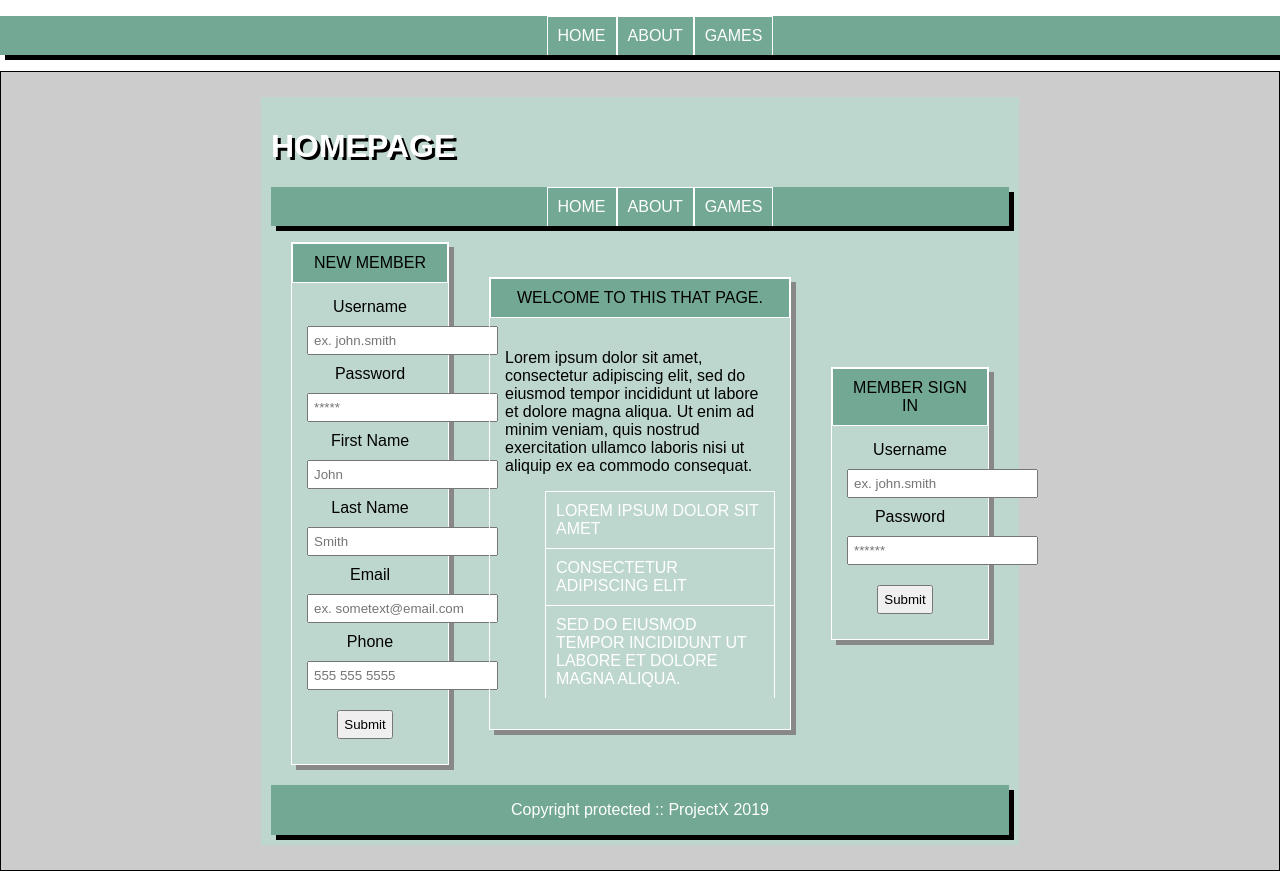
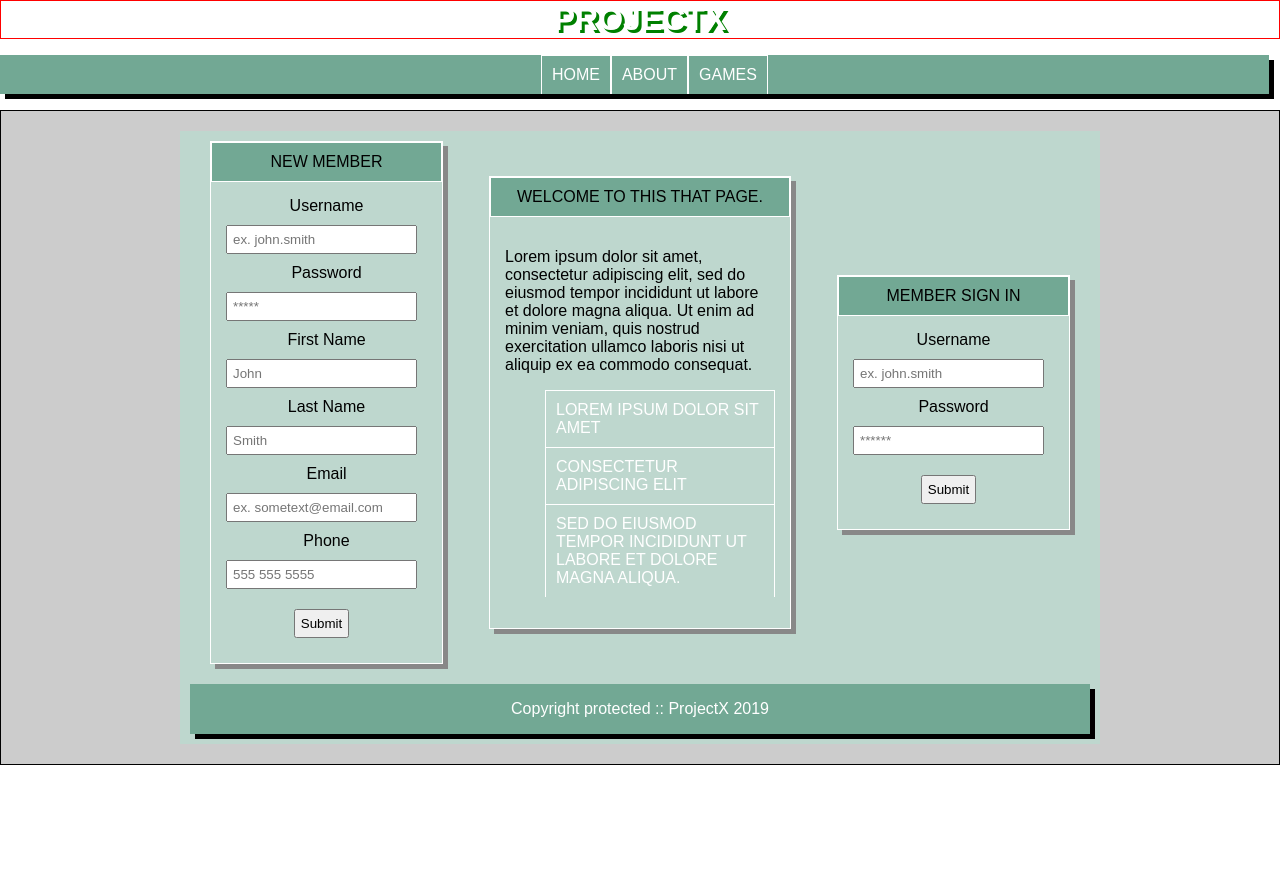
Before and after one commit to techworks-pro/ProjectX, a React (Create React App) app: page / in a window 1280 px wide. After the commit the page ends 800 px from the top, so only its background shows below. Built offline with nearby package versions, Linux system fonts and the light colour scheme; a small style sheet from the web is missing.

Commit message:
added new component Header and working on homepage display

```diff
--- a/src/App.css
+++ b/src/App.css
@@ -43,9 +43,10 @@
 }
 
 .app{
-  margin: 5px 15rem;
+  margin: 0 auto;
   background: #BED7CE;
-  padding: 10px
+  padding: 10px;
+  width: 900px
 }
 
 .app-header h4{
--- a/src/App.js
+++ b/src/App.js
@@ -1,10 +1,14 @@
 import React from 'react';
 import Routes from './Routes';
 import Nav from './Components/Nav/Nav'
+import Header from './Components/Header/header'
 
 const App = (props) => {
+
+
   return (
     <div>
+      <Header/>
       <Nav />
       <Routes />
     </div>
--- /dev/null
+++ b/src/Components/Header/header.js
@@ -0,0 +1,20 @@
+import React from 'react';
+
+const header = () => {
+    const headingStyle = {
+        color: "white",
+        textShadow: "3px 3px green",
+        textTransform: "uppercase",
+        textAlign: 'center',
+        border: '1px solid red',
+        margin: '0',
+        marginBotton: '0'
+      };
+    return (
+        <div className="App-header">
+        <h1 style={headingStyle}>ProjectX</h1>
+        </div>
+    )
+}
+
+export default header;
--- a/src/Components/Home/Home.js
+++ b/src/Components/Home/Home.js
@@ -34,19 +34,12 @@ class Home extends Component {
   };
 
   render() {
-    const headingStyle = {
-      color: "white",
-      textShadow: "3px 3px black",
-      textTransform: "uppercase"
-    };
+
 
     return (
       <div className="container">
         <div className="app">
-          <div className="App-header">
-            <h1 style={headingStyle}>HOMEPAGE</h1>
-            <Nav />
-          </div>
+
           <div className="main">
             <div className="form">
               <div className="card-head">New Member</div>
--- a/src/Components/Nav/Nav.js
+++ b/src/Components/Nav/Nav.js
@@ -9,7 +9,8 @@ const nav = () => {
         display: 'flex',
         justifyContent: 'center',
         backgroundColor: '#72A894',
-        boxShadow: '5px 5px'
+        boxShadow: '5px 5px',
+        width:'96%'
     }
 
     return (
```
